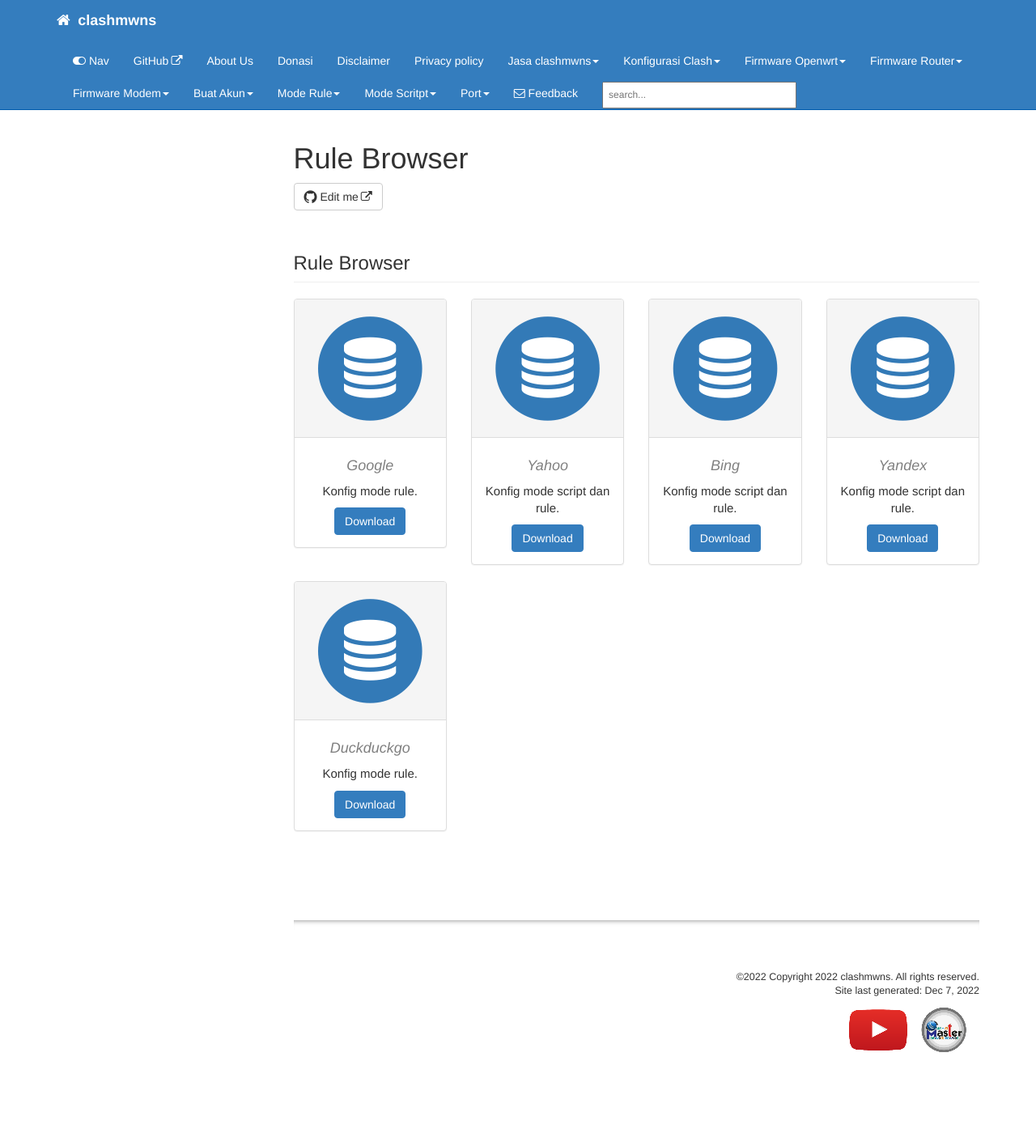
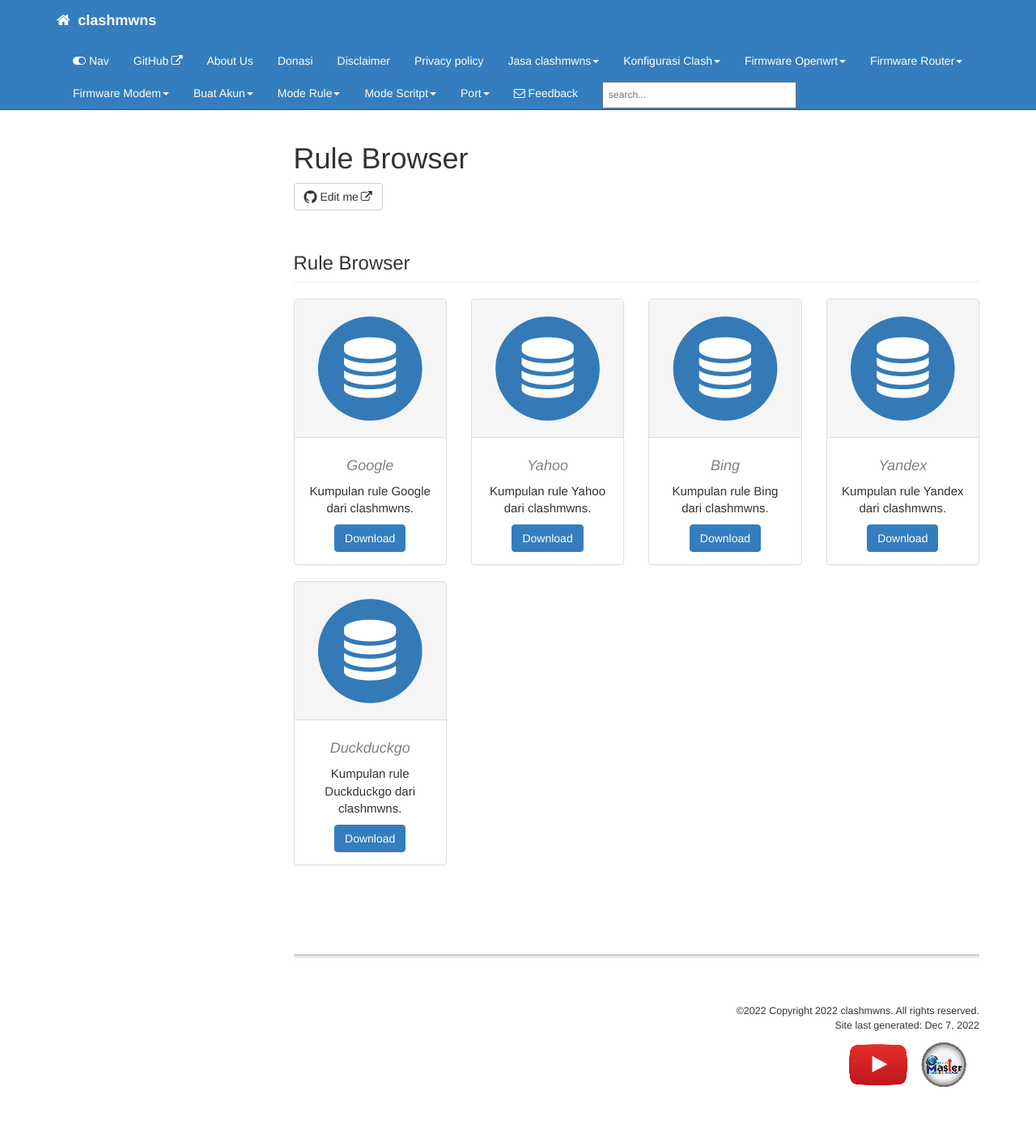
Before and after one commit to mwnsofficial/clashmwns, a Jekyll site: the page built from pages/rule/browser/landing_page_browser.md, in a window 1280 px wide. Shown: the whole page at 81% size. Built offline with Jekyll 4.4.1, drawn with Linux system fonts in a browser that asks for light colours; comment, search, counter and statistics services are not loaded; before the commit the page ends 1373 px from its top, so only the background shows below that.

Commit message:
Update landing_page_browser.md

```diff
--- a/pages/rule/browser/landing_page_browser.md
+++ b/pages/rule/browser/landing_page_browser.md
@@ -21,7 +21,7 @@ folder: browser
         </div>
         <div class="panel-body">
         <h4>Google</h4>
-        <p>Konfig mode rule.</p>
+        <p>Kumpulan rule Google dari clashmwns.</p>
         <a href="/rule_google.html" class="btn btn-primary">Download</a>
         </div>
         </div>
@@ -36,7 +36,7 @@ folder: browser
         </div>
         <div class="panel-body">
         <h4>Yahoo</h4>
-        <p>Konfig mode script dan rule.</p>
+        <p>Kumpulan rule Yahoo dari clashmwns.</p>
         <a href="/rule_yahoo.html" class="btn btn-primary">Download</a>
         </div>
         </div>
@@ -51,7 +51,7 @@ folder: browser
         </div>
         <div class="panel-body">
         <h4>Bing</h4>
-        <p>Konfig mode script dan rule.</p>
+        <p>Kumpulan rule Bing dari clashmwns.</p>
         <a href="/rule_bing.html" class="btn btn-primary">Download</a>
         </div>
         </div>
@@ -66,7 +66,7 @@ folder: browser
         </div>
         <div class="panel-body">
         <h4>Yandex</h4>
-        <p>Konfig mode script dan rule.</p>
+        <p>Kumpulan rule Yandex dari clashmwns.</p>
         <a href="/rule_yandex.html" class="btn btn-primary">Download</a>
         </div>
         </div>
@@ -81,7 +81,7 @@ folder: browser
         </div>
         <div class="panel-body">
         <h4>Duckduckgo</h4>
-        <p>Konfig mode rule.</p>
+        <p>Kumpulan rule Duckduckgo dari clashmwns.</p>
         <a href="/rule_duckduckgo.html" class="btn btn-primary">Download</a>
         </div>
         </div>
```
